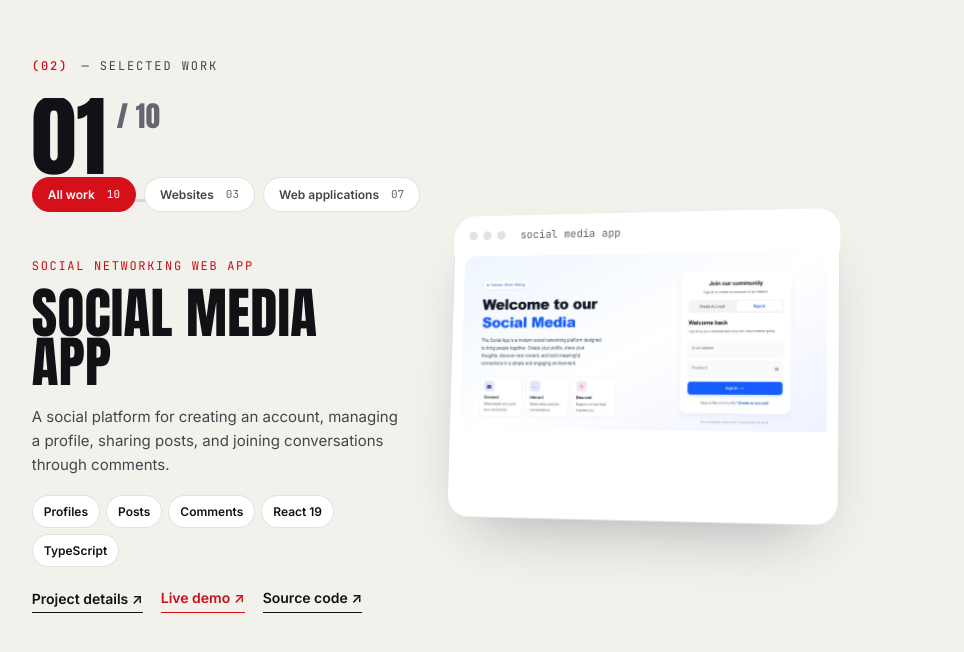
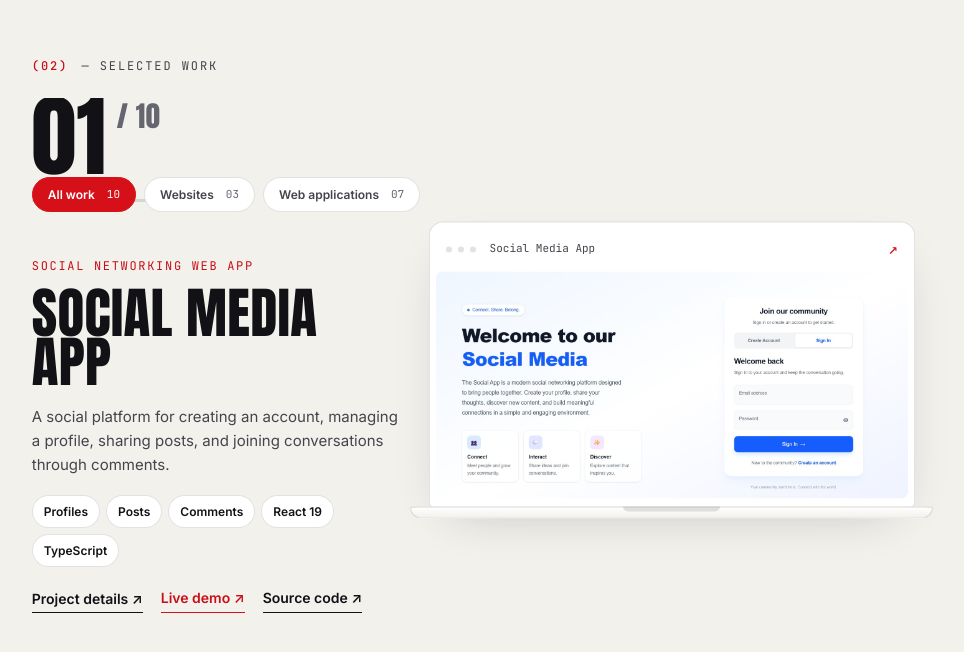
Before and after one commit to yuossef-ashry/YOUSSEF-Al-Ashry---Junior-Frontend-Developer, a Next.js app: page / in a window 1280 px wide. Shown: the part 1924-2576 px from the top of the page, without its empty margins (45-1009 px from the left). Built offline with nearby package versions, Linux system fonts and the light colour scheme; no server answers.

Commit message:
Refine laptop previews and clarify portfolio identity

```diff
--- a/app/globals.css
+++ b/app/globals.css
@@ -291,7 +291,9 @@ body[data-scene="contact"] { --x: 0vw;   --s: .75;  --o: 1; }
 body.loaded .hero-bigname span { transform: none; opacity: 1; }
 
 .hero-copy { max-width: 44vw; margin-top: 6vh; }
-.hero-title { font-size: clamp(56px, 8.2vw, 150px); margin-bottom: 28px; }
+.hero-heading { font: inherit; }
+.hero-name { display: block; }
+.hero-title { display: block; font-size: clamp(56px, 8.2vw, 150px); margin-bottom: 28px; }
 .hero-title .line { display: block; overflow: hidden; padding-bottom: .04em; }
 .rv-up { display: inline-block; transform: translateY(105%); transition: transform 1.1s var(--ease-out) var(--d, 0s); }
 body.loaded .rv-up { transform: none; }
@@ -393,63 +395,31 @@ body.loaded .rv-up { transform: none; }
 .p-links .project-detail-link:hover { color: var(--red); border-color: var(--red); }
 
 .p-visual {
-  position: absolute; left: 38vw; top: 50%; width: 31vw;
-  perspective: 1400px;
+  position: absolute; left: 37vw; top: 50%; width: 38vw;
   transform: translateY(-46%);
 }
 .p-visual--interactive { cursor: pointer; }
 .p-visual--interactive:focus-visible { outline: 2px solid var(--red); outline-offset: 10px; }
 .p-visual--interactive:hover .device { box-shadow: 0 34px 70px -28px rgba(225, 18, 27, .34), 0 0 0 1px var(--red) inset; }
 .device {
-  border-radius: 22px; overflow: hidden;
-  background: #fff;
-  box-shadow: 0 30px 60px -30px rgba(20, 25, 45, .35), 0 0 0 1px var(--line) inset;
-  transform: rotateY(-16deg) rotateX(7deg) translateX(80px) scale(.92);
+  position: relative; padding: 6px 6px 0;
+  border: 1px solid var(--line); border-radius: 14px 14px 5px 5px;
+  background: var(--paper);
+  box-shadow: 0 22px 48px -24px rgba(20, 25, 45, .3);
+  transform: translateY(20px) scale(.97);
   opacity: 0;
-  transition: transform 1s var(--ease-out), opacity .5s ease;
+  transition: transform .7s var(--ease-out), opacity .45s ease, box-shadow .3s ease;
 }
-.project[data-i="0"] .device {
-  background: #fff;
-  box-shadow: 0 30px 60px -30px rgba(20, 25, 45, .35), 0 0 0 1px var(--line) inset;
+.device::after {
+  content: ""; position: absolute; top: 100%; left: -4%; width: 108%; height: 12px;
+  border: 1px solid var(--line); border-radius: 1px 1px 12px 12px;
+  background: linear-gradient(var(--paper), var(--bg));
+  box-shadow: 0 14px 24px -12px rgba(20, 25, 45, .4);
 }
-.project[data-i="0"] .d-bar {
-  color: var(--muted);
-  background: #fff;
+.device::before {
+  content: ""; position: absolute; z-index: 2; bottom: -5px; left: 40%; width: 20%; height: 5px;
+  background: var(--line); border-radius: 0 0 5px 5px;
 }
-.project[data-i="0"] .d-bar i { background: var(--line); }
-.project[data-i="1"] .device {
-  background: #fff;
-  box-shadow: 0 30px 60px -30px rgba(20, 25, 45, .35), 0 0 0 1px var(--line) inset;
-}
-.project[data-i="1"] .d-bar {
-  color: var(--muted);
-  background: #fff;
-}
-.project[data-i="1"] .d-bar i { background: var(--line); }
-.project[data-i="1"] .d-body { background: #fff; }
-.project[data-i="1"] .shot { object-fit: contain; }
-.project[data-i="2"] .device {
-  background: #fff;
-  box-shadow: 0 30px 60px -30px rgba(20, 25, 45, .35), 0 0 0 1px var(--line) inset;
-}
-.project[data-i="2"] .d-bar {
-  color: var(--muted);
-  background: #fff;
-}
-.project[data-i="2"] .d-bar i { background: var(--line); }
-.project[data-i="2"] .d-body { background: #fff; }
-.project[data-i="2"] .shot { object-fit: contain; }
-.project[data-i="3"] .device {
-  background: #fff;
-  box-shadow: 0 30px 60px -30px rgba(20, 25, 45, .35), 0 0 0 1px var(--line) inset;
-}
-.project[data-i="3"] .d-bar {
-  color: var(--muted);
-  background: #fff;
-}
-.project[data-i="3"] .d-bar i { background: var(--line); }
-.project[data-i="3"] .d-body { background: #fff; }
-.project[data-i="3"] .shot { object-fit: contain; }
 .project-demo-link { justify-content: center; padding: 0 16px 12px; }
 .project-demo-link a {
   padding: 8px 16px;
@@ -459,14 +429,15 @@ body.loaded .rv-up { transform: none; }
 }
 .project-demo-link a:hover { background: var(--red); color: #fff; }
 .project.is-active .p-copy { opacity: 1; transform: none; transition-delay: .15s; }
-.project.is-active .device { opacity: 1; transform: rotateY(-12deg) rotateX(5deg); }
-.project.is-leaving .device { transform: rotateY(10deg) rotateX(5deg) translateX(-120px) scale(.9); opacity: 0; }
+.project.is-active .device { opacity: 1; transform: none; }
+.project.is-leaving .device { transform: translateY(-14px) scale(.98); opacity: 0; }
 .project.is-leaving .p-copy { transform: translateY(-30px); opacity: 0; }
 
-.d-bar { display: flex; align-items: center; gap: 6px; padding: 12px 16px; color: #62626C; background: #fff; font-family: var(--f-mono); font-size: 11px; }
-.d-bar i { width: 9px; height: 9px; border-radius: 50%; background: var(--line); }
-.d-bar span { margin-left: 10px; color: #62626C; }
-.d-body { position: relative; aspect-ratio: 16 / 11; margin: 0 12px 12px; border-radius: 12px; overflow: hidden; background: #fff; }
+.d-bar { display: flex; align-items: center; gap: 6px; padding: 8px 10px 10px; color: var(--ink-2); font-family: var(--f-mono); font-size: 11px; }
+.d-bar i { flex: 0 0 6px; height: 6px; border-radius: 50%; background: var(--line); }
+.d-bar span { min-width: 0; margin-left: 8px; overflow: hidden; white-space: nowrap; text-overflow: ellipsis; }
+.d-bar b { margin-left: auto; color: var(--red-text); font-size: 16px; font-weight: 400; }
+.d-body { position: relative; aspect-ratio: 16 / 9; margin-bottom: 8px; border-radius: 7px; overflow: hidden; background: var(--paper); }
 .shot { position: absolute; inset: 0; width: 100%; height: 100%; object-fit: contain; object-position: top center; z-index: 1; }
 .project-fallback { position: absolute; inset: 0; display: flex; flex-direction: column; justify-content: center; gap: 12px; padding: 28px; background: linear-gradient(145deg, var(--red), #1A1A20); color: white; }
 .project-fallback span { font: 11px var(--f-mono); letter-spacing: .15em; text-transform: uppercase; opacity: .75; }
@@ -982,8 +953,7 @@ body.loaded .rv-up { transform: none; }
   .projects { position: static; display: grid; gap: 64px; }
   .project { position: static; pointer-events: auto; display: flex; flex-direction: column-reverse; gap: 26px; }
   .p-copy, .p-visual { position: static; width: auto; transform: none; opacity: 1; }
-  .d-body { aspect-ratio: 4 / 3; }
-  .device, .project.is-leaving .device { opacity: 1; transform: rotateY(-6deg) rotateX(3deg); }
+  .device, .project.is-leaving .device { opacity: 1; transform: none; }
   .project .p-copy, .project.is-leaving .p-copy { opacity: 1; transform: none; }
 
   .journey { padding: 0 20px; }
--- a/components/projects/portfolio-work.tsx
+++ b/components/projects/portfolio-work.tsx
@@ -133,10 +133,10 @@ export default function PortfolioWork({ initialProjects }: PortfolioWorkProps) {
               tabIndex={0}
             >
               <div className="device">
-                <div className="d-bar"><i /><i /><i /><span>{project.title.toLowerCase()}</span></div>
-                <div className="d-body">
+                <div className="d-bar"><i /><i /><i /><span>{project.title}</span><b aria-hidden="true">↗</b></div>
+                <div className="d-body" style={{ aspectRatio: project.imageAspectRatio ?? 16 / 9 }}>
                   {project.image ? (
-                    <Image className="shot" src={project.image} alt={`${project.title} project preview`} fill sizes="(max-width: 999px) calc(100vw - 40px), 31vw" />
+                    <Image className="shot" src={project.image} alt={`${project.title} project preview`} fill sizes="(max-width: 999px) calc(100vw - 40px), 38vw" />
                   ) : (
                     <div className="project-fallback">
                       <span>Project preview</span>
--- a/lib/portfolio-data.ts
+++ b/lib/portfolio-data.ts
@@ -6,6 +6,7 @@ export const projects: Project[] = [
     category: "Social networking web app",
     title: "Social Media App",
     image: "/images/projects/media-app.jpg",
+    imageAspectRatio: 1515 / 726,
     description:
       "A social platform for creating an account, managing a profile, sharing posts, and joining conversations through comments.",
     tags: ["Profiles", "Posts", "Comments", "React 19", "TypeScript"],
@@ -84,6 +85,7 @@ export const projects: Project[] = [
     category: "Contact management app",
     title: "Contact Hub",
     image: "/images/projects/contact-hub.jpg",
+    imageAspectRatio: 1535 / 747,
     description:
       "A modern contact manager that turns a traditional phone book into an interactive workspace for organizing, finding, and reaching people.",
     tags: ["Contact manager", "Organization", "Search", "Interactive UI"],
--- a/lib/portfolio-types.ts
+++ b/lib/portfolio-types.ts
@@ -4,6 +4,7 @@ export type Project = {
   title: string;
   description: string;
   image?: string;
+  imageAspectRatio?: number;
   tags: string[];
   previewTitle: string;
   previewRows: string[];
@@ -38,6 +39,7 @@ export function isProjectList(value: unknown): value is Project[] {
       && Array.isArray(item.tags) && item.tags.every((tag: unknown) => typeof tag === "string")
       && Array.isArray(item.previewRows) && item.previewRows.every((row: unknown) => typeof row === "string")
       && (item.image === undefined || typeof item.image === "string")
+      && (item.imageAspectRatio === undefined || (typeof item.imageAspectRatio === "number" && Number.isFinite(item.imageAspectRatio) && item.imageAspectRatio > 0))
       && (item.liveUrl === undefined || typeof item.liveUrl === "string");
   });
 }
--- a/lib/site-metadata.ts
+++ b/lib/site-metadata.ts
@@ -3,7 +3,7 @@ import { profile } from "@/lib/portfolio-data";
 import { googleSiteVerification, siteUrl } from "@/lib/site-config";
 
 const title = `${profile.name} | ${profile.role}`;
-const description = `${profile.name} — ${profile.role} in ${profile.location}, building responsive websites and interactive interfaces with JavaScript, React, and TypeScript.`;
+const description = `${profile.name}, ${profile.role} in ${profile.location}. Responsive React websites with JavaScript and TypeScript. Explore projects and freelance services.`;
 const portrait = "/images/profile/youssef-portrait.webp";
 const websiteId = new URL("/#website", siteUrl).href;
 const personId = new URL("/#person", siteUrl).href;
```
Also changed, not shown: components/portfolio/portfolio-content.tsx (+7 -5 lines), 2 other files (tests, documents, lock files or other folders).
